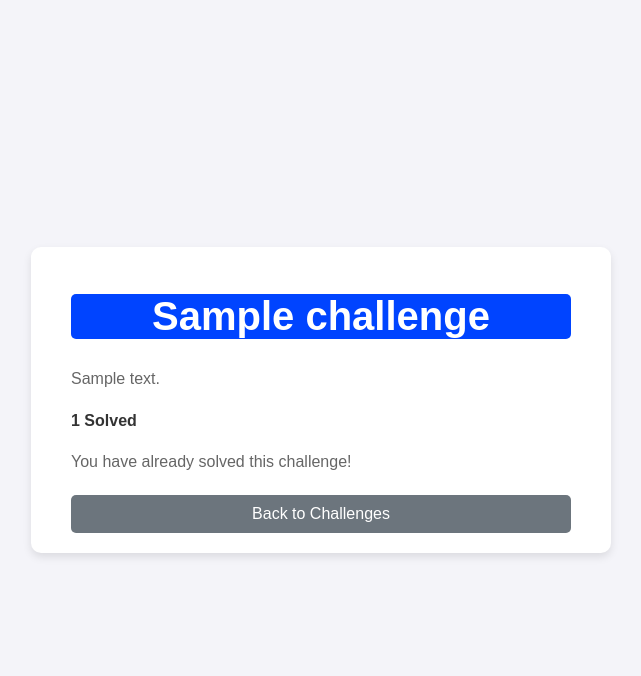
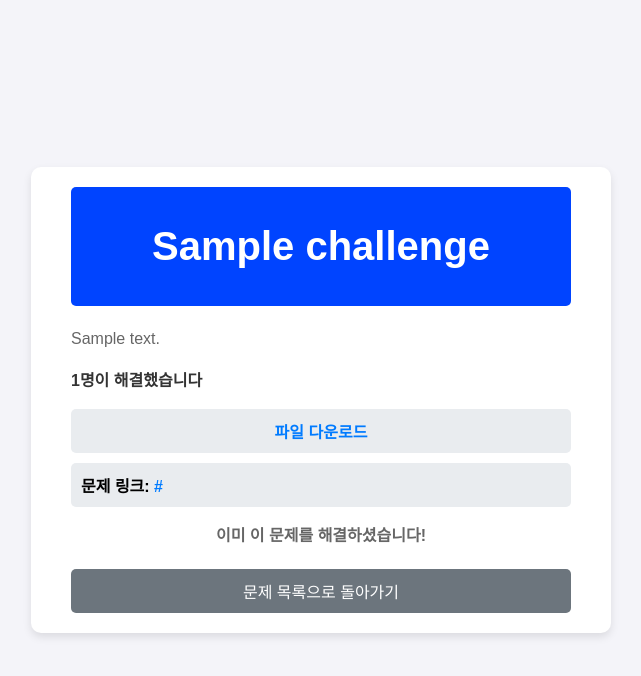
Before and after one commit to MJSEC-MJU/MJSEC_CTF_CHALLENGE, a Django app: page /challenges/challenge/1/ in a window 1280 px wide. Shown: the top 676 px of the page, without its empty margins (319-960 px from the left). Run offline with Django 4.2, Linux system fonts and the light colour scheme; a user stored in the database is signed in; tables that the repository leaves empty hold one stand-in row (values such as "Sample post").

Commit message:
update: team system and file_upload, link

```diff
--- a/ctf_project/challenges/views.py
+++ b/ctf_project/challenges/views.py
@@ -4,26 +4,33 @@ import matplotlib.pyplot as plt
 import matplotlib.dates as mdates
 from io import BytesIO
 from django.db.models import Sum, Case, When
-from django.shortcuts import render, get_object_or_404, redirect,render
+from django.shortcuts import render, get_object_or_404, redirect
 from django.contrib.auth.decorators import login_required
 from django.contrib import messages
-from .models import Challenge, Submission,User,ScoreHistory
+from .models import Challenge, Submission, Team, ScoreHistory
 from django.contrib.auth.models import User
 import base64
-from django.utils import timezone
 import pytz
+
 def index(request):
     if request.user.is_authenticated:
         return redirect("challenges:feeds")
     else:
         return redirect("accounts:login")
 
+@login_required
 def feeds(request):
     user = request.user
-    if not user.is_authenticated:
-        return redirect("accounts:login")
-    challenges = Challenge.objects.all()  # Retrieve all challenges
-    solved_challenges = Submission.objects.filter(user=user, correct=True).values_list('challenge_id', flat=True)
+
+    # Get the user's team
+    team = user.team_set.first()
+    if not team:
+        # Handle the case where the user is not in any team
+        challenges = Challenge.objects.all()
+        solved_challenges = []
+    else:
+        challenges = Challenge.objects.all()
+        solved_challenges = Submission.objects.filter(team=team, correct=True).values_list('challenge_id', flat=True)
 
     context = {
         'challenges': challenges,
@@ -34,29 +41,36 @@ def feeds(request):
 @login_required
 def challenge_detail(request, challenge_id):
     user = request.user
-    if not user.is_authenticated:
-        return redirect("accounts:login")
+    team = user.team_set.first()
+    if not team:
+        messages.error(request, 'You are not part of any team.')
+        return redirect("challenges:feeds")
+
     challenge = get_object_or_404(Challenge, pk=challenge_id)
-    solved = Submission.objects.filter(user=user, challenge=challenge, correct=True).exists()
+    solved = Submission.objects.filter(team=team, challenge=challenge, correct=True).exists()
 
     # Calculate the number of solvers for this challenge
     num_solvers = Submission.objects.filter(
         challenge=challenge, correct=True
-    ).values('user').distinct().count()
+    ).values('team').distinct().count()
 
     if request.method == 'POST':
         submitted_flag = request.POST['flag']
         correct = (challenge.flag == submitted_flag)
 
-        submission = Submission(user=request.user, challenge=challenge, submitted_flag=submitted_flag, correct=correct)
-        submission.save()
+        submission, created = Submission.objects.update_or_create(
+            team=team,
+            challenge=challenge,
+            defaults={'submitted_flag': submitted_flag, 'correct': correct, 'user': user}
+        )
 
         if correct:
             messages.success(request, 'Correct flag!')
+            update_all_users_points()
         else:
             messages.error(request, 'Incorrect flag. Try again!')
 
-        return redirect('challenge_detail', challenge_id=challenge.id)
+        return redirect('challenges:challenge_detail', challenge_id=challenge.id)
 
     context = {
         'challenge': challenge,
@@ -69,8 +83,10 @@ def challenge_detail(request, challenge_id):
 @login_required
 def submit_flag(request):
     user = request.user
-    if not user.is_authenticated:
-        return redirect("accounts:login")
+    team = user.team_set.first()
+    if not team:
+        messages.error(request, 'You are not part of any team.')
+        return redirect("challenges:feeds")
 
     if request.method == 'POST':
         challenge_id = request.POST.get('challenge_id')
@@ -82,8 +98,8 @@ def submit_flag(request):
 
         challenge = get_object_or_404(Challenge, pk=challenge_id)
 
-        # Check if the user has already submitted a correct flag for this challenge
-        existing_submission = Submission.objects.filter(user=request.user, challenge=challenge).first()
+        # Check if the team has already submitted a correct flag for this challenge
+        existing_submission = Submission.objects.filter(team=team, challenge=challenge).first()
         if existing_submission:
             if existing_submission.correct:
                 messages.error(request, 'You have already solved this challenge!')
@@ -93,6 +109,7 @@ def submit_flag(request):
                 correct = (challenge.flag == submitted_flag)
                 existing_submission.submitted_flag = submitted_flag
                 existing_submission.correct = correct
+                existing_submission.user = user
                 existing_submission.save()
 
                 if correct:
@@ -101,18 +118,17 @@ def submit_flag(request):
                 else:
                     messages.error(request, 'Incorrect flag. Try again!')
 
-
-
                 return redirect('challenges:challenge_detail', challenge_id=challenge.id)
         else:
             # Handle new submission
             correct = (challenge.flag == submitted_flag)
             try:
                 submission = Submission(
-                    user=request.user,
+                    team=team,
                     challenge=challenge,
                     submitted_flag=submitted_flag,
-                    correct=correct
+                    correct=correct,
+                    user=user
                 )
                 submission.save()
                 if correct:
@@ -123,8 +139,6 @@ def submit_flag(request):
             except Exception as e:
                 messages.error(request, f'An error occurred: {e}')
 
-
-
         # Redirect to the challenge detail page after submission
         return redirect('challenges:challenge_detail', challenge_id=challenge.id)
 
@@ -132,29 +146,27 @@ def submit_flag(request):
     return redirect('challenges:index')
 
 def update_all_users_points():
-    for user in User.objects.all():
-        total_points = Submission.objects.filter(user=user, correct=True).aggregate(Sum('challenge__points'))['challenge__points__sum'] or 0
-        ScoreHistory.objects.create(user=user, points=total_points)
+    for team in Team.objects.all():
+        total_points = Submission.objects.filter(team=team, correct=True).aggregate(Sum('challenge__points'))['challenge__points__sum'] or 0
+        ScoreHistory.objects.create(team=team, points=total_points)
 
 @login_required
 def leaderboard(request):
     user = request.user
-    if not user.is_authenticated:
-        return redirect("accounts:login")
 
-    # Calculate total points for each user
-    users = User.objects.annotate(
+    # Calculate total points for each team
+    teams = Team.objects.annotate(
         total_points=Sum(Case(
             When(submission__correct=True, then='submission__challenge__points'),
             default=0
         ))
-    ).order_by('-total_points', 'username')
+    ).order_by('-total_points', 'name')
 
     # Prepare data for time series graph
-    user_time_series_data = {}
+    team_time_series_data = {}
 
-    for user in User.objects.all():
-        score_histories = ScoreHistory.objects.filter(user=user).order_by('timestamp')
+    for team in Team.objects.all():
+        score_histories = ScoreHistory.objects.filter(team=team).order_by('timestamp')
         time_series_data = {}
 
         for score_history in score_histories:
@@ -163,22 +175,22 @@ def leaderboard(request):
         if time_series_data:
             sorted_times = sorted(time_series_data.keys())
             sorted_points = [time_series_data[time] for time in sorted_times]
-            user_time_series_data[user.username] = (sorted_times, sorted_points)
+            team_time_series_data[team.name] = (sorted_times, sorted_points)
 
     # Create the plot
     fig, ax = plt.subplots(figsize=(20, 10))
 
-    colors = plt.cm.get_cmap('tab10', len(user_time_series_data))
+    colors = plt.cm.get_cmap('tab10', len(team_time_series_data))
 
-    for i, (username, (times, points)) in enumerate(user_time_series_data.items()):
-        ax.plot(times, points, marker='o', color=colors(i), label=username,linewidth=5)
+    for i, (team_name, (times, points)) in enumerate(team_time_series_data.items()):
+        ax.plot(times, points, marker='o', color=colors(i), label=team_name, linewidth=5)
 
-    ax.set_xlabel('Time',fontsize=20)
+    ax.set_xlabel('Time', fontsize=20)
     ax.set_ylabel('Total Points', fontsize=18)
     ax.set_title('Points Over Time', fontsize=22)
     ax.legend(fontsize=20)
     seoul_tz = pytz.timezone('Asia/Seoul')
-    ax.xaxis.set_major_formatter(mdates.DateFormatter('%H:%M',tz=seoul_tz))
+    ax.xaxis.set_major_formatter(mdates.DateFormatter('%H:%M', tz=seoul_tz))
     ax.xaxis.set_major_locator(mdates.MinuteLocator(interval=5))
     fig.autofmt_xdate()
 
@@ -188,22 +200,19 @@ def leaderboard(request):
     leaderboard_graph = base64.b64encode(buf.getvalue()).decode('utf-8')
     plt.close(fig)
 
-    rankings = [(i + 1, user.username, user.total_points) for i, user in enumerate(users)]
+    rankings = [(i + 1, team.name, team.total_points) for i, team in enumerate(teams)]
 
     context = {
-        'users': users,
+        'teams': teams,
         'leaderboard_graph': leaderboard_graph,
         'rankings': rankings,
     }
 
     return render(request, 'challenges/leaderboard.html', context)
 
-
 @login_required
 def problem_stats(request):
     user = request.user
-    if not user.is_authenticated:
-        return redirect("accounts:login")
 
     # 문제별 해결 횟수 계산
     challenges = Challenge.objects.all()
@@ -231,11 +240,15 @@ def problem_stats(request):
 @login_required
 def submission_stats(request):
     user = request.user
-    if not user.is_authenticated:
-        return redirect("accounts:login")
-    # Get submissions and calculate submission counts by date
-    submissions = Submission.objects.filter(correct=True).order_by('timestamp')
-    dates = [submission.timestamp.date() for submission in submissions]
+    team = user.team_set.first()
+
+    if not team:
+        messages.error(request, 'You are not part of any team.')
+        return redirect("challenges:feeds")
+
+    # Get submissions for the team and calculate submission counts by date
+    submissions = Submission.objects.filter(team=team, correct=True).order_by('submitted_at')
+    dates = [submission.submitted_at.date() for submission in submissions]
     date_counts = {}
     for date in dates:
         if date in date_counts:
@@ -244,11 +257,21 @@ def submission_stats(request):
             date_counts[date] = 1
 
     # Generate submission counts line graph
-    fig, ax = plt.subplots()
-    ax.plot(list(date_counts.keys()), list(date_counts.values()), marker='o')
+    fig, ax = plt.subplots(figsize=(12, 6))
+
+    sorted_dates = sorted(date_counts.keys())
+    sorted_counts = [date_counts[date] for date in sorted_dates]
+
+    ax.plot(sorted_dates, sorted_counts, marker='o', linestyle='-', color='b')
+
     ax.set_title('Correct Submissions Over Time')
     ax.set_xlabel('Date')
     ax.set_ylabel('Number of Correct Submissions')
+
+    # Format x-axis to show date labels clearly
+    ax.xaxis.set_major_formatter(mdates.DateFormatter('%Y-%m-%d'))
+    ax.xaxis.set_major_locator(mdates.DayLocator())
+    fig.autofmt_xdate()
 
     buf = BytesIO()
     plt.savefig(buf, format='png')
--- a/ctf_project/templates/challenges/challenge_detail.html
+++ b/ctf_project/templates/challenges/challenge_detail.html
@@ -1,5 +1,5 @@
 <!DOCTYPE html>
-<html lang="en">
+<html lang="ko">
 <head>
     <meta charset="UTF-8">
     <meta name="viewport" content="width=device-width, initial-scale=1.0">
@@ -26,11 +26,12 @@
             max-width: 500px;
             width: 100%;
         }
+
         header {
             background: rgb(0, 68, 255);
             border-radius: 5px;
+            padding: 10px 0;
         }
-
 
         header h1 {
             text-align: center;
@@ -49,6 +50,29 @@
 
         .challenge-details p strong {
             color: #333;
+        }
+
+        .file-download, .external-link {
+            margin-top: 10px;
+            padding: 10px;
+            background-color: #e9ecef;
+            border-radius: 5px;
+            text-align: center;
+        }
+
+        .file-download a, .external-link a {
+            text-decoration: none;
+            color: #007bff;
+            font-weight: bold;
+        }
+
+        .file-download a:hover, .external-link a:hover {
+            text-decoration: underline;
+        }
+
+        .external-link {
+            word-wrap: break-word;
+            text-align: left;
         }
 
         .messages {
@@ -117,6 +141,12 @@
         .btn-back:hover {
             background-color: #5a6268;
         }
+
+        .solved-message {
+            font-weight: bold;
+            color: #28a745;
+            text-align: center;
+        }
     </style>
 </head>
 <body>
@@ -126,7 +156,20 @@
         </header>
         <section class="challenge-details">
             <p>{{ challenge.description }}</p>
-            <p><strong>{{ num_solvers }} Solved</strong></p>
+            <p><strong>{{ num_solvers }}명이 해결했습니다</strong></p>
+
+            {% if challenge.file %}
+            <div class="file-download">
+                <a href="{{ challenge.file.url }}" download>파일 다운로드</a>
+            </div>
+            {% endif %}
+
+            {% if challenge.url %}
+            <div class="external-link">
+                <strong>문제 링크:</strong>
+                <a href="{{ challenge.url }}" target="_blank">{{ challenge.url }}</a>
+            </div>
+            {% endif %}
 
             {% if messages %}
                 <ul class="messages">
@@ -135,18 +178,19 @@
                     {% endfor %}
                 </ul>
             {% endif %}
+
             {% if not solved %}
             <form method="post" action="{% url 'challenges:submit_flag' %}" class="submit-form">
                 {% csrf_token %}
                 <input type="hidden" name="challenge_id" value="{{ challenge.id }}">
-                <input type="text" name="flag" placeholder="Enter flag" class="input-field">
-                <button type="submit" class="btn">Submit</button>
+                <input type="text" name="flag" placeholder="플래그를 입력하세요" class="input-field">
+                <button type="submit" class="btn">제출</button>
             </form>
             {% else %}
-                <p class="solved-message">You have already solved this challenge!</p>
+                <p class="solved-message">이미 이 문제를 해결하셨습니다!</p>
             {% endif %}
 
-            <a href="{% url 'challenges:index' %}" class="btn btn-back">Back to Challenges</a>
+            <a href="{% url 'challenges:index' %}" class="btn btn-back">문제 목록으로 돌아가기</a>
         </section>
     </div>
 </body>
```
Also changed, not shown: ctf_project/challenges/admin.py (+13 -11 lines), ctf_project/challenges/models.py (+17 -3 lines), ctf_project/challenges/migrations/0008_challenge_file_challenge_url_team_scorehistory_team_and_more.py (added), 1 other file.
